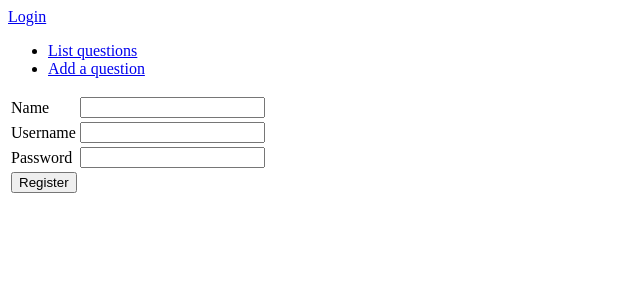
After one commit to mshroom/visailusivusto, a Flask app: page /auth/register in a window 1280 px wide. The commit adds this page. Shown: the top 300 px of the page, without its empty margins (0-640 px from the left). Run offline with Flask 2, Linux system fonts and the light colour scheme.

Commit message:
added user registration and corrected some typos

```diff
--- a/application/auth/forms.py
+++ b/application/auth/forms.py
@@ -1,5 +1,6 @@
 from flask_wtf import FlaskForm
-from wtforms import PasswordField, TextField
+from wtforms import PasswordField, TextField, validators
+
 
 class LoginForm(FlaskForm):
 	username = TextField("Username")
@@ -7,3 +8,12 @@ class LoginForm(FlaskForm):
 
 	class Meta:
 		csrf = False
+
+class RegisterForm(FlaskForm):
+
+	name = TextField("Name", [validators.Length(min=2, max=50, message="Name must contain 2 - 50 characters")])
+	username = TextField("Username", [validators.Length(min=2, max=50, message="Username must contain 2 - 50 characters")])
+	password = PasswordField("Password", [validators.Length(min=4, max=50, message="Password must contain 4 - 50 characters")])
+
+	class Meta:
+		csrf = False
--- a/application/auth/views.py
+++ b/application/auth/views.py
@@ -1,9 +1,9 @@
 from flask import render_template, request, redirect, url_for
 from flask_login import login_user, logout_user
 
-from application import app
+from application import app, db
 from application.auth.models import User
-from application.auth.forms import LoginForm
+from application.auth.forms import LoginForm, RegisterForm
 
 @app.route("/auth/login", methods = ["GET", "POST"])
 def auth_login():
@@ -23,3 +23,22 @@ def auth_login():
 def auth_logout():
 	logout_user()
 	return redirect(url_for("index"))
+
+@app.route("/auth/register", methods = ["GET", "POST"])
+def auth_register():
+	if request.method == "GET":
+		return render_template("auth/registerform.html", form = RegisterForm())
+
+	form = RegisterForm(request.form)
+
+	if not form.validate():
+		return render_template("auth/registerform.html", form = form)
+
+	user = User.query.filter_by(username=form.username.data).first()
+	if user:
+		return render_template("auth/registerform.html", form = form, error = "Username is already in use")
+
+	u = User(form.name.data, form.username.data, form.password.data)
+	db.session().add(u)
+	db.session().commit()
+	return redirect(url_for("auth_login"))
--- a/application/templates/auth/loginform.html
+++ b/application/templates/auth/loginform.html
@@ -26,5 +26,8 @@
       </td>
     </tr>
   </table>
+  <p>
+    <a href="{{ url_for('auth_register') }}">Are you a new user? Register here!</a>
+  </p>
 </form>
 {% endblock %}
--- /dev/null
+++ b/application/templates/auth/registerform.html
@@ -0,0 +1,58 @@
+{% extends "layout.html" %}
+
+{% block body %}
+{{ error }}
+<form method="POST", action="{{ url_for('auth_register') }}">
+  <table>
+    <tr>
+      <td>
+        {{ form.name.label }}
+      </td>
+      <td>
+        {{ form.name }}
+      </td>
+      <td>
+        <ul>
+          {% for error in form.name.errors %}
+          <li>{{ error }}</li>
+          {% endfor %}
+        </ul>
+      </td>
+    </tr>
+    <tr>
+      <td>
+        {{ form.username.label }}
+      </td>
+      <td>
+        {{ form.username }}
+      </td>
+      <td>
+        <ul>
+          {% for error in form.username.errors %}
+          <li>{{ error }} </li>
+          {% endfor %}
+        </ul>
+      </td>
+    </tr>
+    <tr>
+      <td>
+        {{ form.password.label }}
+      </td>
+      <td>
+        {{ form.password }}
+      </td>
+      <td>
+        <ul>
+          {% for error in form.password.errors %}
+          <li>{{ error }} </li>
+          {% endfor %}
+        </ul>
+      </td>
+    </tr>
+    <tr>
+      <td colspan="2">
+        <input type="submit" value="Register"/>
+      </tr>
+  </table>
+</form>
+{% endblock %}
--- a/application/templates/questions/new.html
+++ b/application/templates/questions/new.html
@@ -16,6 +16,8 @@
           {% for error in form.name.errors %}
           <li>{{ error }}</li>
           {% endfor %}
+        </ul>
+      </td>
     </tr>
     <tr>
       <td>
```
